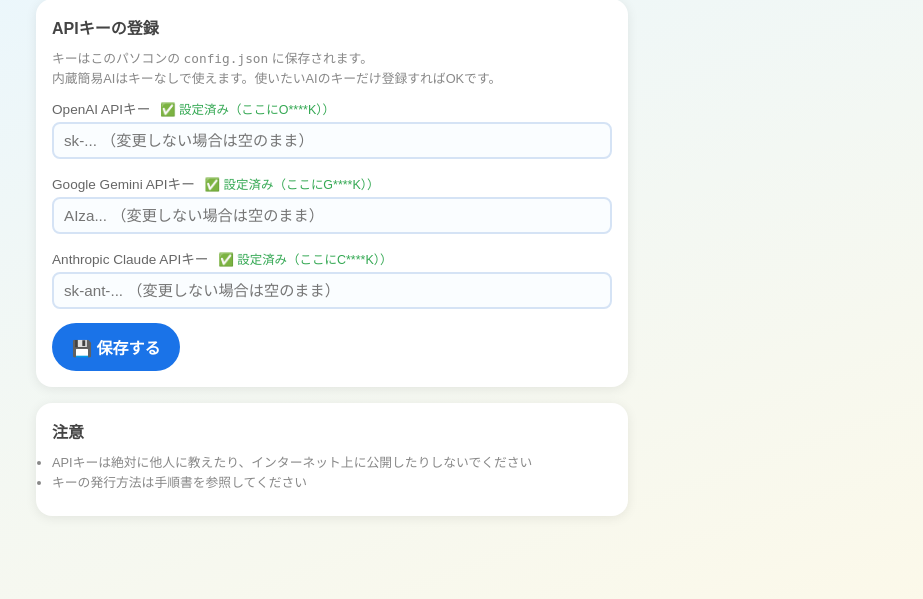
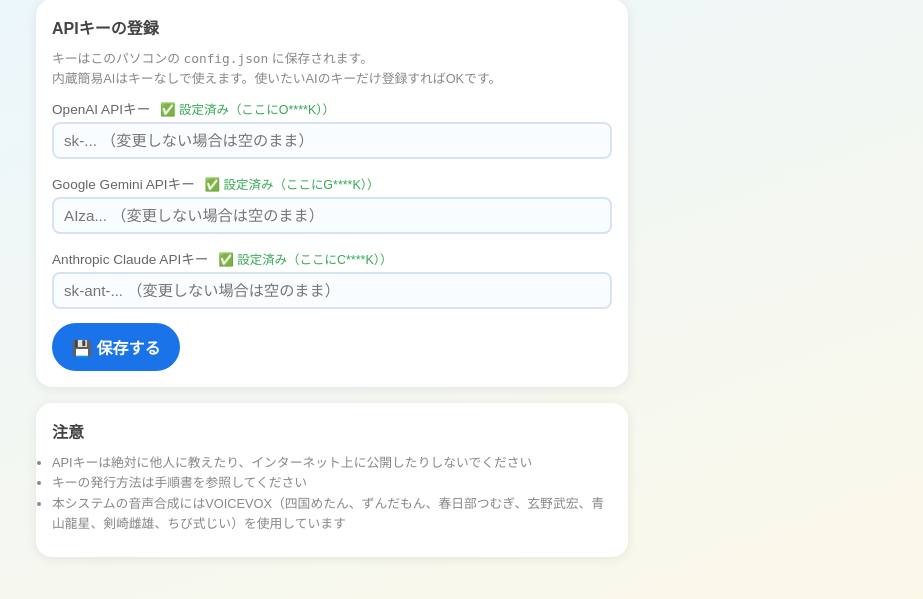
Before and after one commit to ShutaSegawa/Summer-TECH-CAMP-2026, a Flask app: page /settings in a window 1280 px wide. Shown: the part 85-684 px from the top of the page, without its empty margins (308-1231 px from the left). Run offline with Flask 3, Linux system fonts and the light colour scheme.

Commit message:
VOICEVOXライセンス規約に基づき使用キャラクターのクレジット表記を追加
APIキー設定画面の注意書きに、音声合成で使用している7キャラクター
（四国めたん、ずんだもん、春日部つむぎ、玄野武宏、青山龍星、剣崎雌雄、ちび式じい）
の利用旨を明記。

```diff
--- a/templates/settings.html
+++ b/templates/settings.html
@@ -44,6 +44,7 @@
     <ul class="hint">
       <li>APIキーは絶対に他人に教えたり、インターネット上に公開したりしないでください</li>
       <li>キーの発行方法は手順書を参照してください</li>
+      <li>本システムの音声合成にはVOICEVOX（四国めたん、ずんだもん、春日部つむぎ、玄野武宏、青山龍星、剣崎雌雄、ちび式じい）を使用しています</li>
     </ul>
   </section>
 </main>
```
